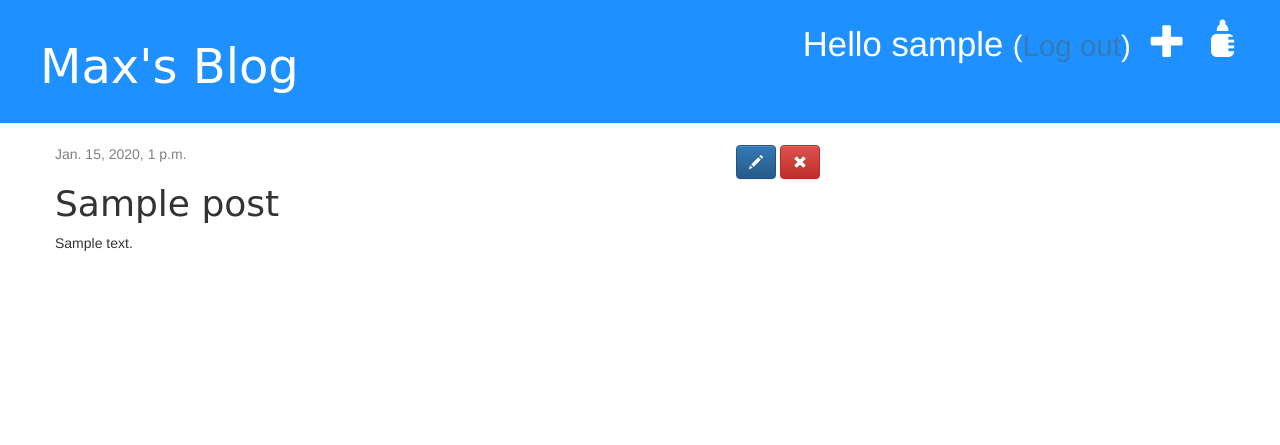
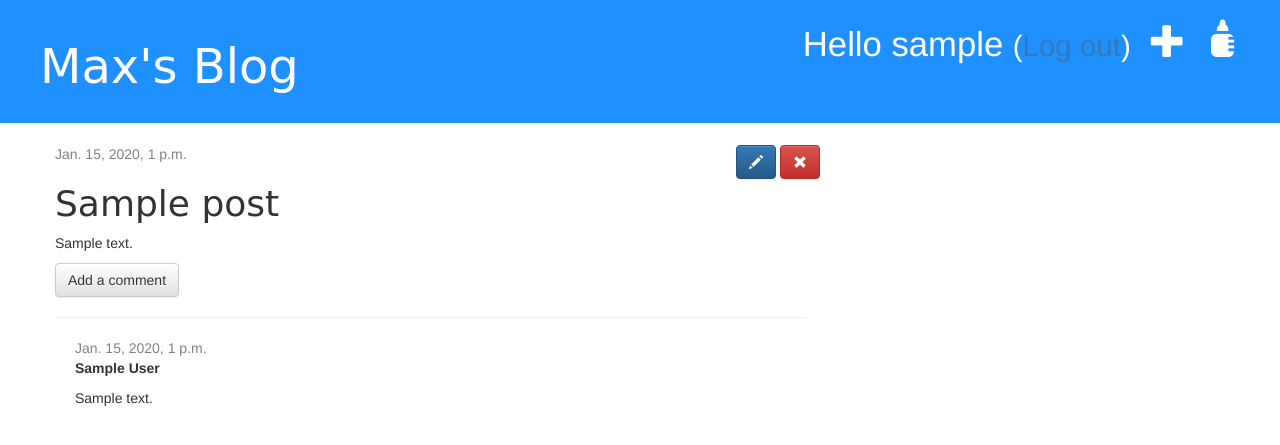
Before and after one commit to MaxNdesh/django-blog, a Django app: page /post/1/ in a window 1280 px wide. Shown: the top 445 px of the page. Run offline with Django 3.2, Linux system fonts and the light colour scheme; a user stored in the database is signed in; tables that the repository leaves empty hold one stand-in row (values such as "Sample post"); some libraries are stand-ins or nearby versions; some web fonts are replaced.

Commit message:
Added comment support and management

```diff
--- a/blog/admin.py
+++ b/blog/admin.py
@@ -1,6 +1,7 @@
 from django.contrib import admin
 
 # Register your models here.
-from .models import Post
+from .models import Post, Comment
 
 admin.site.register(Post)
+admin.site.register(Comment)
--- a/blog/models.py
+++ b/blog/models.py
@@ -17,3 +17,21 @@ class Post(models.Model):
 
     def __str__(self):
         return self.title
+
+    def approved_comments(self):
+        return self.comments.filter(approved_comment=True)
+
+
+class Comment(models.Model):
+    post = models.ForeignKey('blog.Post', related_name='comments')
+    author = models.CharField(max_length=200)
+    text = models.TextField()
+    created_date = models.DateTimeField(default=timezone.now())
+    approved_comment = models.BooleanField(default=False)
+
+    def approve(self):
+        self.approved_comment = True
+        self.save()
+
+    def __str__(self):
+        return self.text
--- a/blog/static/css/blog.css
+++ b/blog/static/css/blog.css
@@ -1,4 +1,3 @@
-
 h1 a{
     color: #FCA205;
     font-family: 'Nova Flat', cursive;
@@ -50,3 +49,7 @@ h1, h2, h3, h4 {
 .post h1 a, .post h1 a:visited {
     color: #000000;
 }
+
+.comment {
+    margin: 20px 0px 20px 20px;
+}
--- a/blog/templates/blog/post_details.html
+++ b/blog/templates/blog/post_details.html
@@ -6,11 +6,10 @@
             <div class="date pull-left">
                 {{ post.published_date }}
             </div>
-        <div class="row pull-right">
         {% else %}
-        <div class="row pull-right">
             <a class="btn btn-default" href="{% url 'post_publish' pk=post.pk %}">Publish</a>
         {% endif %}
+            <div class="row pull-right">
         {% if user.is_authenticated %}
             <a href="{% url 'post_edit' pk=post.pk %}" class="">
                 <span class="btn btn-primary glyphicon glyphicon-pencil"></span>
@@ -23,5 +22,29 @@
         <br>
         <h1>{{ post.title }}</h1>
         <p>{{ post.text|linebreaksbr }}</p>
+        <a class="btn btn-default" href="{% url 'add_comment_to_post' post.pk %}">Add a comment</a>
+        <hr>
+        {% for comment in post.comments.all %}
+            {% if user.is_authenticated or comment.approved_comment %}
+                <div class="comment">
+                    <div class="date">
+                        {{ comment.created_date }}
+                        {% if not comment.approved_comment %}
+                            <a class="btn btn-default" href="{% url 'comment_remove' pk=comment.pk %}">
+                                <span class="glyphicon glyphicon-remove"></span>
+                            </a>
+                            <a class="btn btn-default" href="{% url 'comment_approve' pk=comment.pk %}">
+                                <span class="glyphicon glyphicon-ok"></span>
+                            </a>
+                        {% endif %}
                     </div>
+                    <strong>{{ comment.author }}</strong>
+                    <p>{{ comment.text | linebreaks }}</p>
+                </div>
+            {% endif %}
+        {% empty %}
+            <p>No comments</p>
+        {% endfor %}
+        </div>
+
 {% endblock %}
--- a/blog/templates/blog/post_list.html
+++ b/blog/templates/blog/post_list.html
@@ -8,6 +8,9 @@
             </div>
             <h1><a href="{% url 'post_detail' pk=post.pk %}">{{ post.title }}</a></h1>
             <p>{{ post.text | linebreaksbr }}</p>
+            <a href="{% url 'post_detail' pk=post.pk %}">
+                Comments: {{ post.approved_comments.count }}
+            </a>
         </div>
     {% endfor %}
 {% endblock %}
--- a/blog/urls.py
+++ b/blog/urls.py
@@ -15,4 +15,7 @@ urlpatterns = [
     url(r'^login/$', django.contrib.auth.views.login, name='login'),
     # url(r'^accounts/logout/$', django.contrib.auth.views.logout, name='logout', kwargs={'next_page': '/'}),
     url(r'^logout/$', django.contrib.auth.views.logout, name='logout', kwargs={'next_page': '/'}),
+    url(r'^post/(?P<pk>\d+)/comment$', views.add_comment_to_post, name='add_comment_to_post'),
+    url(r'^comment/(?P<pk>\d+)/approve$', views.comment_approve, name='comment_approve'),
+    url(r'^comment/(?P<pk>\d+)/remove$', views.comment_remove, name='comment_remove'),
 ]
--- a/blog/views.py
+++ b/blog/views.py
@@ -4,8 +4,8 @@ from django.contrib.auth.decorators import login_required
 # Create your views here.
 from django.utils import timezone
 
-from .models import Post
-from .forms import PostForm
+from .models import Post, Comment
+from .forms import PostForm, CommentForm
 
 
 def post_list(request):
@@ -81,3 +81,36 @@ def post_delete(request, pk):
     post = get_object_or_404(Post, pk=pk)
     post.delete()
     return redirect('post_list')
+
+
+@login_required
+def add_comment_to_post(request, pk):
+    post = get_object_or_404(Post, pk=pk)
+
+    # Check if the form has been submitted
+    if request.method == "POST":
+        form = CommentForm(request.POST)
+        if form.is_valid():
+            comment = form.save(commit=False)
+            comment.post = post
+            comment.save()
+            return redirect('post_detail', pk=post.pk)
+    else:
+        form = CommentForm()
+
+    return render(request, 'blog/add_comment_to_post.html', {'form': form})
+
+
+@login_required
+def comment_approve(request, pk):
+    comment = get_object_or_404(Comment, pk=pk)
+    comment.approve()
+    return redirect('post_detail', pk=comment.post.pk)
+
+
+@login_required
+def comment_remove(request, pk):
+    comment = get_object_or_404(Comment, pk=pk)
+    post_pk = comment.post.pk
+    comment.delete()
+    return redirect('post_detail', pk=post_pk)
```
Also changed, not shown: blog/forms.py (+8 -1 lines), blog/templates/blog/add_comment_to_post.html (+11 -0 lines), blog/migrations/0003_auto_20161015_1415.py (added), blog/migrations/0004_auto_20161015_1738.py (added). Lines whose indentation alone changed are shown as unchanged.
